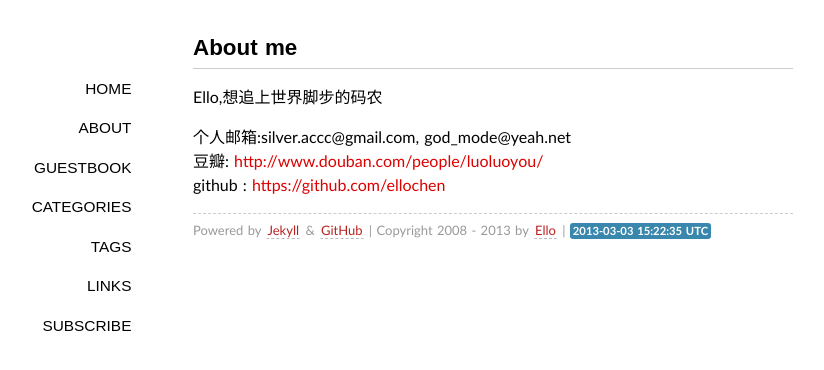
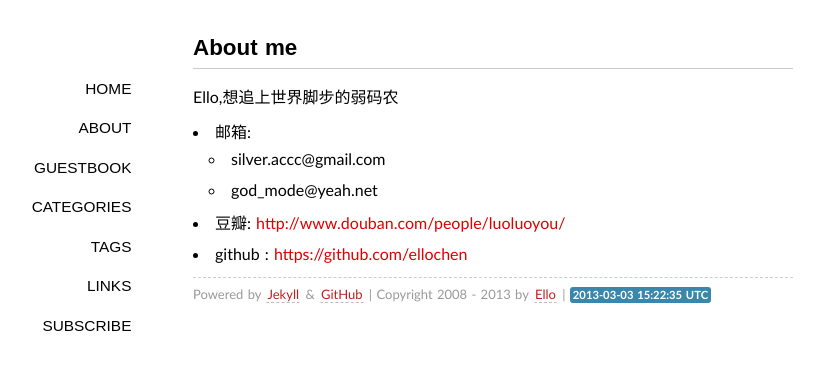
Before and after one commit to pii0x/ellochen.github.com, a Jekyll site: the page built from about/index.md, in a window 1280 px wide. Shown: the top 370 px of the page, without its empty margins (147-971 px from the left). Built offline with Jekyll 4.4.1, drawn with Linux system fonts in a browser that asks for light colours; some web fonts are replaced; Markdown is read by kramdown in place of the engine named in the settings; comment, search, counter and statistics services are not loaded.

Commit message:
edit about

```diff
--- a/about/index.md
+++ b/about/index.md
@@ -4,8 +4,10 @@ layout: page
 comments: yes
 ---
 
-Ello,想追上世界脚步的码农
+Ello,想追上世界脚步的弱码农
 
-个人邮箱:silver.accc@gmail.com, god_mode@yeah.net
-豆瓣: [http://www.douban.com/people/luoluoyou/](http://www.douban.com/people/luoluoyou/)
-github : [https://github.com/ellochen](https://github.com/ellochen)
+- 邮箱:
+  + silver.accc@gmail.com
+  + god_mode@yeah.net
+- 豆瓣: [http://www.douban.com/people/luoluoyou/](http://www.douban.com/people/luoluoyou/)
+- github : [https://github.com/ellochen](https://github.com/ellochen)
```
Also changed, not shown: 8 other files.
